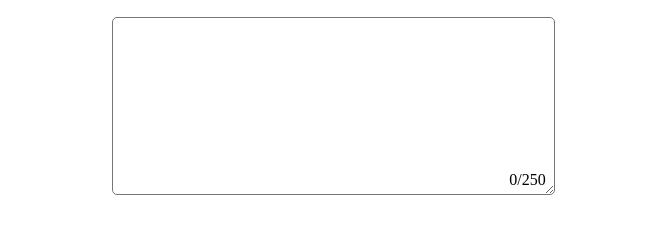
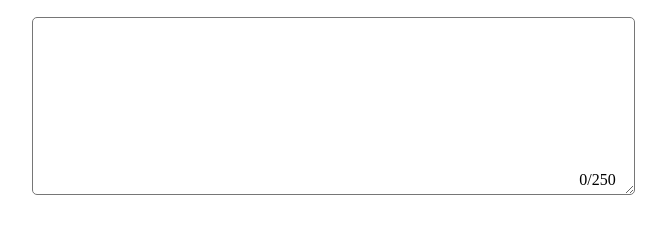
Before and after one commit to Makundi/Restricted-Textarea, a plain HTML site: page index.html in a window 1280 px wide. Shown: the part 60-294 px from the top of the page, without its empty margins (286-952 px from the left). Drawn offline with Linux system fonts and the light colour scheme.

Commit message:
updated the counter css

```diff
--- a/index.html
+++ b/index.html
@@ -8,7 +8,7 @@
     </head>
     <body>
         <h1>Write Your Message</h1>
-        <textarea id="message" rows="10" cols="50"></textarea>
+        <textarea id="message" rows="10" cols="70"></textarea>
         <span id="counter">0/250</span>
         <script src="./script.js"></script>
     </body>
--- a/styles.css
+++ b/styles.css
@@ -25,11 +25,11 @@ h1 {
 
 #counter {
     position: relative;
-    right: 50px;
+    right: 60px;
     bottom: 10px;
 }
 
-@media screen and (max-width: 600px) {
+@media screen and (max-width: 700px) {
     body {
         display: flex;
         flex-direction: column;
```
